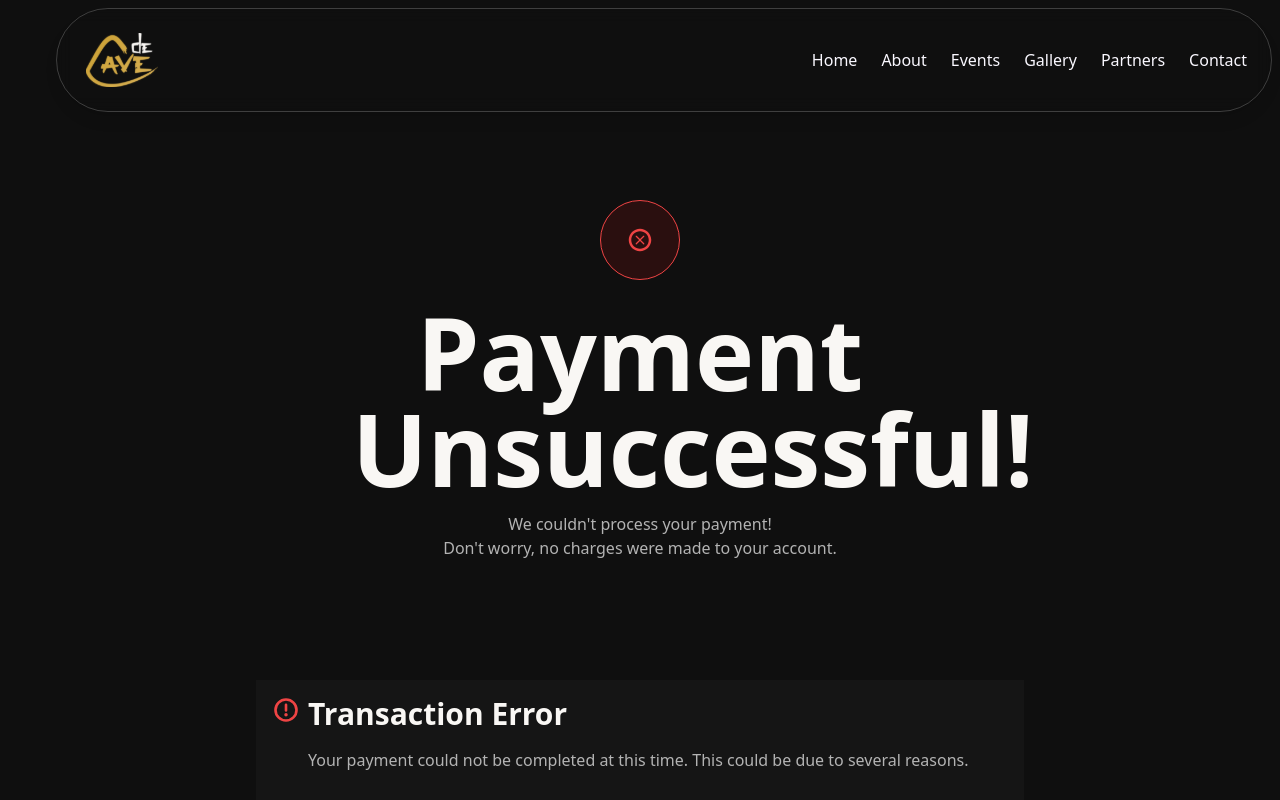
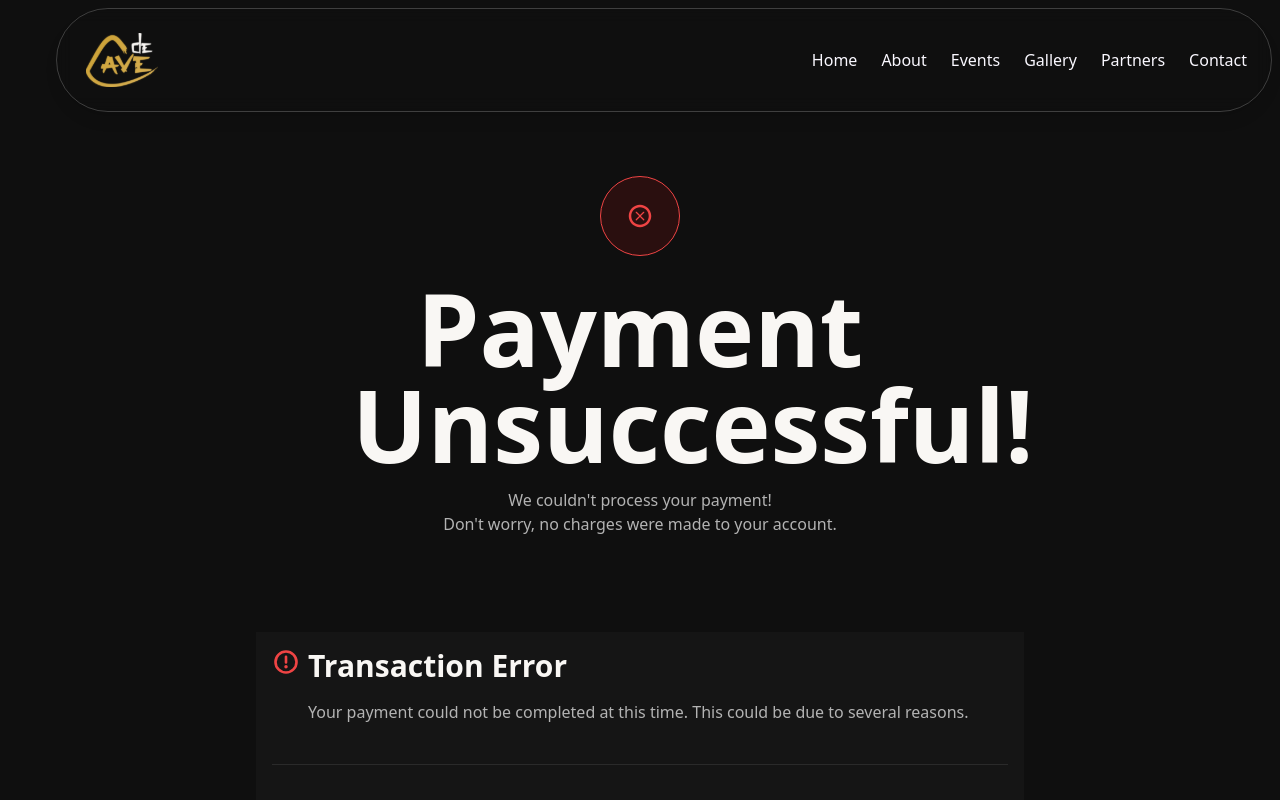
Before and after one commit to novtryx/decave, a Next.js app: page /checkout/error in a window 1280 px wide. Shown: the top 800 px of the page. Built offline with nearby package versions, Linux system fonts and the light colour scheme.

Commit message:
ui modifications

```diff
--- a/app/checkout/error/page.tsx
+++ b/app/checkout/error/page.tsx
@@ -34,7 +34,7 @@ export default function PaymentError() {
       };
     return (
         <div className="bg-[#0F0F0F] px-4 lg:px-16 py-20">
-              <section className="py-30 flex flex-col justify-center items-center">
+              <section className="py-24 flex flex-col justify-center items-center">
                 <motion.div
                   variants={container}
                   initial="hidden"
--- a/app/checkout/success/page.tsx
+++ b/app/checkout/success/page.tsx
@@ -483,7 +483,7 @@ function PaymentSuccessContent() {
 export default function PaymentSuccess() {
   return (
     <Suspense fallback={
-      <div className="bg-[#0F0F0F] px-4 lg:px-16 py-20 min-h-screen flex items-center justify-center">
+      <div className="bg-[#0F0F0F] px-4 lg:px-16 py-20 min-h-[70vh] flex items-center justify-center">
         <div className="text-center">
           <div className="animate-spin rounded-full h-12 w-12 border-b-2 border-[#CCA33A] mx-auto mb-4"></div>
           <p className="text-white">Loading payment details...</p>
```
